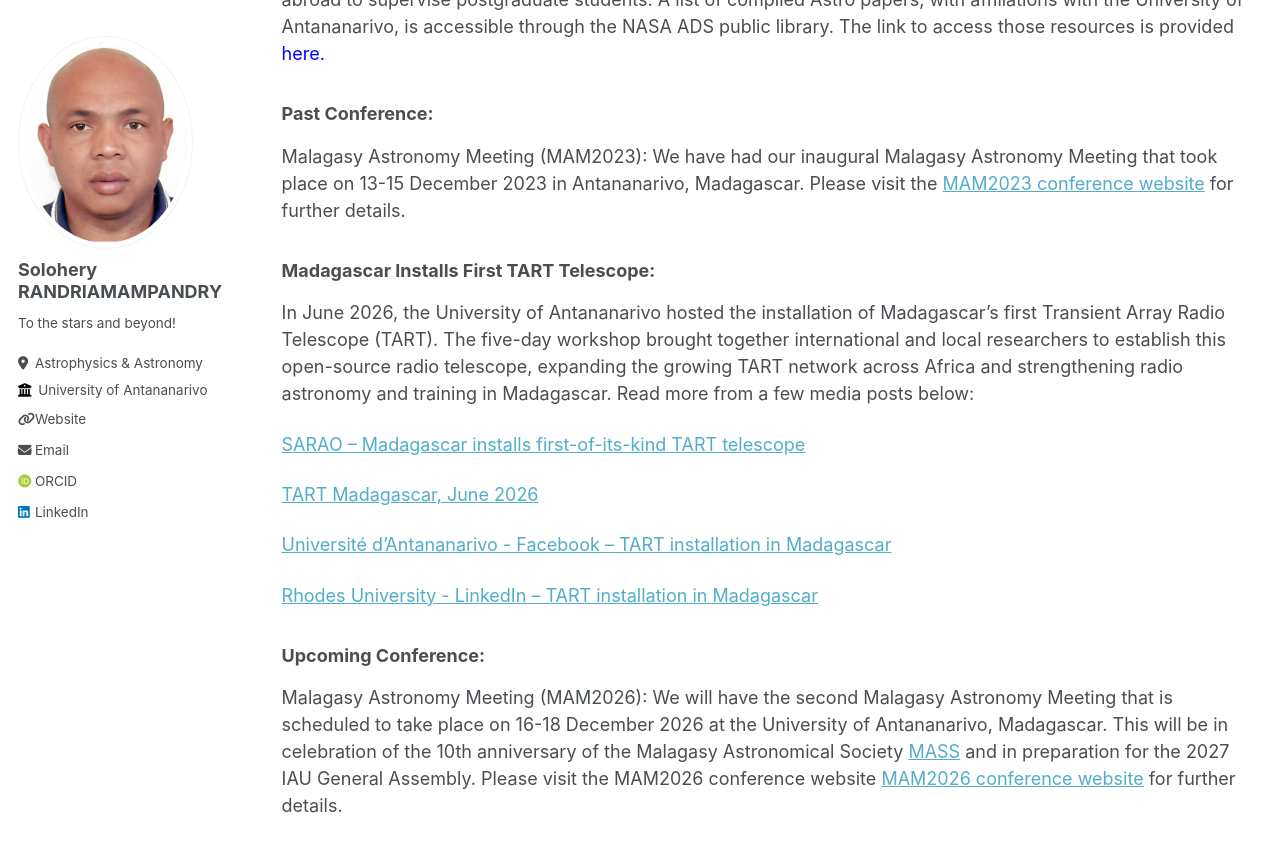
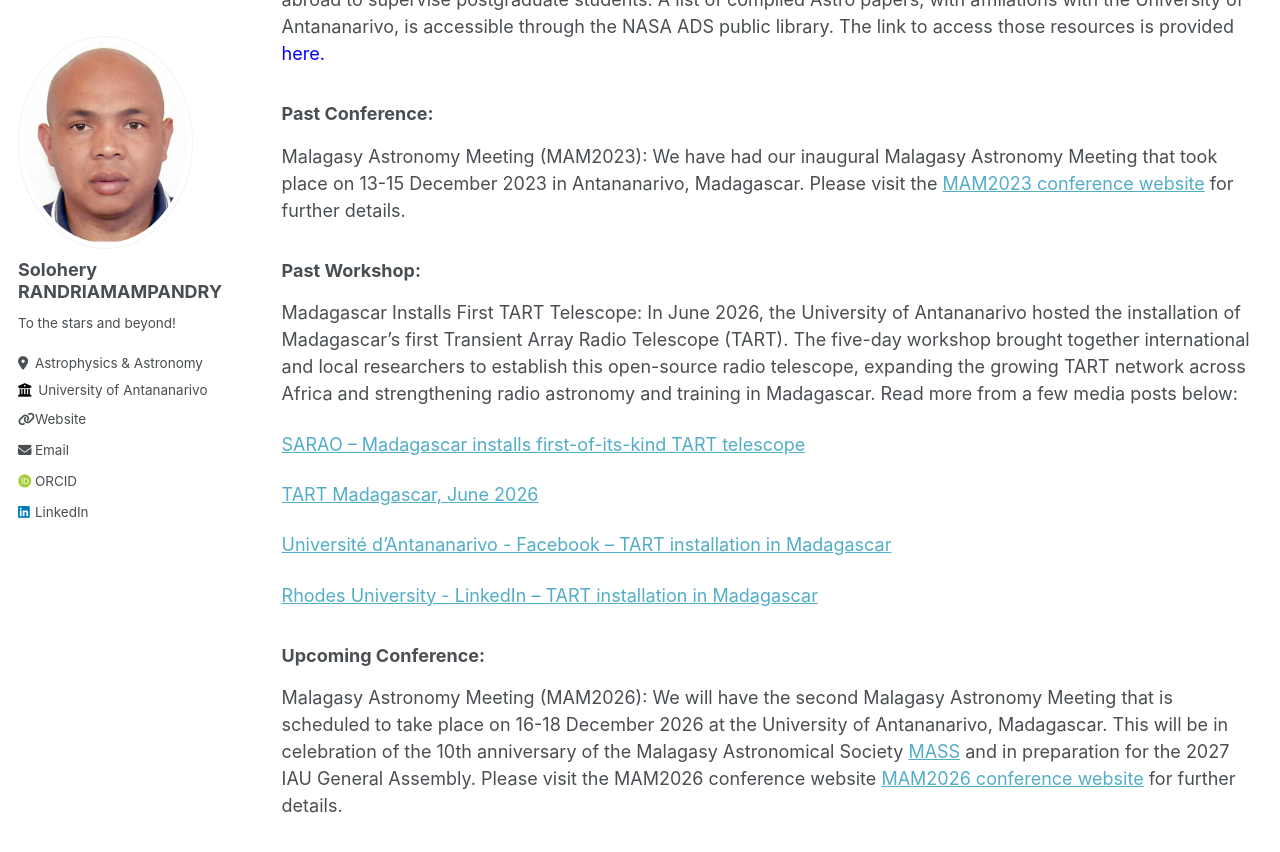
Before and after one commit to solohery-astro/solohery-astro.github.io, a Jekyll site: the page built from _pages/astro-mad.md, in a window 1280 px wide and 900 px high, scrolled down 549 px. Shown: the top 852 px of the window. Built offline with Jekyll 4.4.1, drawn with Linux system fonts in a browser that asks for light colours; some web fonts are replaced.

Commit message:
Add workshop details for Madagascar TART Telescope
Added details about the Madagascar Installs First TART Telescope workshop.

```diff
--- a/_pages/astro-mad.md
+++ b/_pages/astro-mad.md
@@ -16,7 +16,8 @@ We have been participating in astro themed research mini-projects for BSc Physic
 Malagasy Astronomy Meeting (MAM2023):
 We have had our inaugural Malagasy Astronomy Meeting that took place on 13-15 December 2023 in Antananarivo, Madagascar. Please visit the [MAM2023 conference website](https://astronomymadagascar.github.io/){:target="_blank" rel="noopener noreferrer"} for further details.
 
-### Madagascar Installs First TART Telescope:
+### Past Workshop:
+Madagascar Installs First TART Telescope:
 In June 2026, the University of Antananarivo hosted the installation of Madagascar’s first Transient Array Radio Telescope (TART).
 The five-day workshop brought together international and local researchers to establish this open-source radio telescope, expanding the growing TART network across Africa and strengthening radio astronomy and training in Madagascar. Read more from a few media posts below:
 
```
